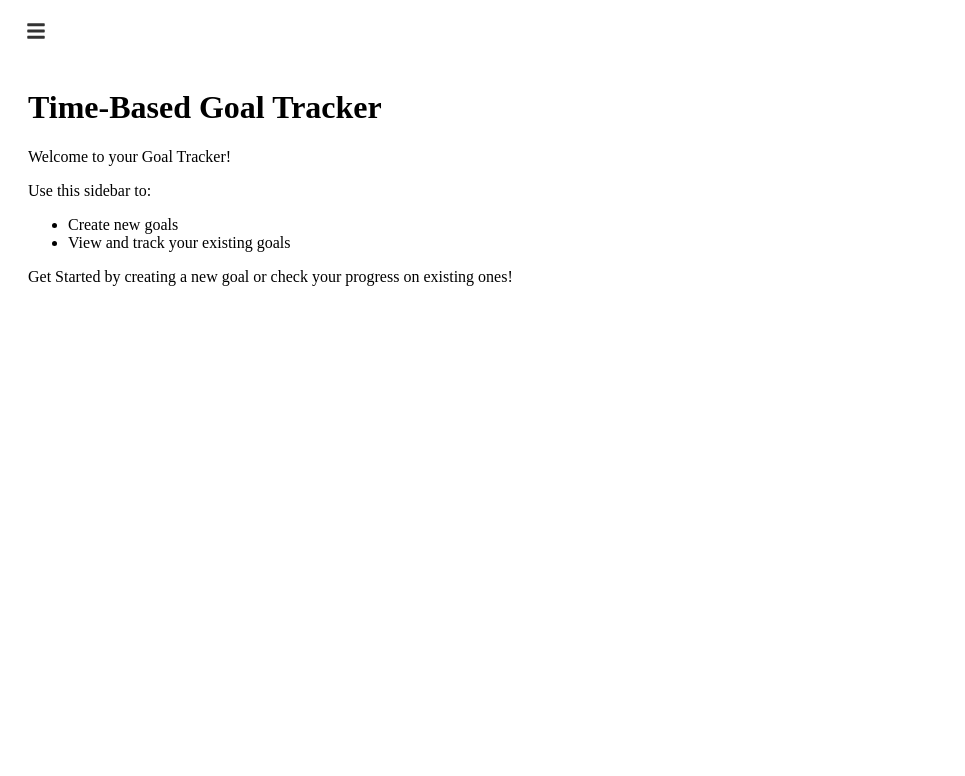
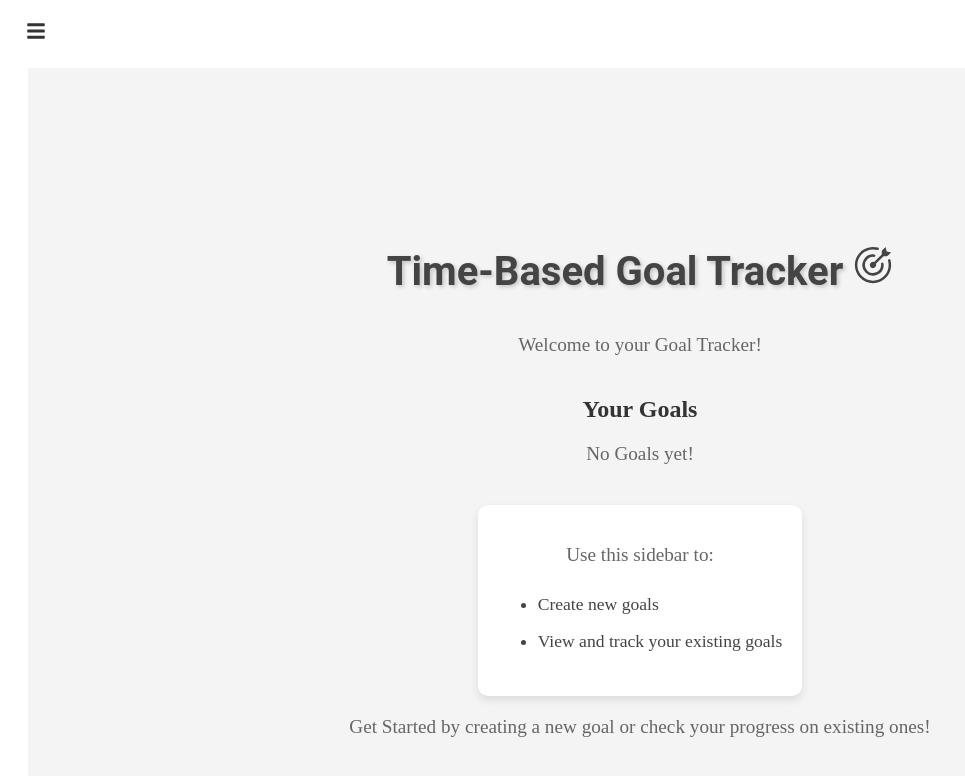
Before and after one commit to Suleman-007/goal-tracker, a React (Vite) app: page / in a window 1280 px wide. Shown: the top 776 px of the page, without its empty margins (0-965 px from the left). Built offline with nearby package versions, Linux system fonts and the light colour scheme.

Commit message:
commit 2

```diff
--- a/src/App.jsx
+++ b/src/App.jsx
@@ -9,6 +9,7 @@ import styles from './CSSModules/App.module.css'
 
 function App() {
 
+  const[goals, setGoals] = useState([]); //shared state to hold data
   const[isSidebarVisible, setIsSidebarVisible] = useState(false);
 
   const toggleSidebar = () =>{
@@ -27,10 +28,10 @@ function App() {
         <FaBars />
       </button>
 
-      <div className={styles.mainContent}>
+      <div className={`${styles.mainContent} ${isSidebarVisible ? styles.shiftRight : ""}`}>
      <Routes>
-       <Route path="/" element={<Dashboard/>}/>
-       <Route path="/create-goal" element={<GoalForm/>}/>
+       <Route path="/" element={<Dashboard goals={goals}/>}/>
+       <Route path="/create-goal" element={<GoalForm setGoals={setGoals}/>}/>
        <Route path="/progress" element={<ProgressVisualization/>}/>
      </Routes>
       </div>
--- a/src/CSSModules/App.module.css
+++ b/src/CSSModules/App.module.css
@@ -22,3 +22,7 @@
     padding: 60px 20px 20px;
     transition: margin-left 0.3s ease-in-out;
 }
+
+.shiftRight{
+    margin-left: 250px;
+}
--- a/src/CSSModules/Dashboard.module.css
+++ b/src/CSSModules/Dashboard.module.css
@@ -0,0 +1,60 @@
+.dashContainer{
+    display: flex;
+    flex-direction: column;
+    align-items: center;
+    justify-content: center;
+    text-align: center;
+    background-color: #f4f4f4;
+    color: #333;
+    height: 100vh;
+    padding: 20px;
+
+}
+
+.dashContainer h1{
+    font-size: 2.5rem;
+    font-weight: bold;
+    text-shadow: 2px 2px 4px rgba(0, 0, 0, 0.2);
+    margin-bottom: 20px;
+    color: #444;
+}
+
+.dashContainer p{
+    font-size: 1.2rem;
+    margin-bottom: 20px;
+    color: #666;
+}
+
+.guideBar{
+    background: #fff;
+    padding: 20px;
+    border-radius: 10px;
+    box-shadow: 0px 4px 8px rgba(0, 0, 0, 0.1);
+    max-width: 600px;
+    margin-top: 20px;
+
+}
+
+.dashContainer li{
+    font-size: 1.1rem;
+    padding: 8px 0;
+    text-align: left;
+    color: #444;
+}
+
+/* .iconButton{
+    background-color: #f7b731;
+    color: #fff;
+    border: none;
+    padding: 12px 20px;
+    font-size: 1rem;
+    font-weight: bold;
+    border-radius: 5px;
+    cursor: pointer;
+    transition: background-color 0.3 ease;
+
+}
+
+.iconButton:hover{
+    background-color: #f39c12;
+} */
--- a/src/CSSModules/GoalForm.module.css
+++ b/src/CSSModules/GoalForm.module.css
@@ -12,13 +12,13 @@
 
 }
 
-h2{
-    font-size: 24px;
-    font-weight: bold;
+h1{
+    font-size: 40px;
+    font-weight: 750;
     color: #333; /*dark grey*/
     margin-bottom: 20px;
     text-align: center;
-
+    font-family: 'Roboto', sans-serif;
 }
 
 .formGroup{
--- a/src/Components/Dashboard.jsx
+++ b/src/Components/Dashboard.jsx
@@ -1,11 +1,33 @@
 import React from 'react'
+import styles from '../CSSModules/Dashboard.module.css'
+import { GoGoal } from "react-icons/go";
 
-function Dashboard() {
+function Dashboard({goals}) {
   return (
+    <div className={styles.dashContainer}>
+      <h1>Time-Based Goal Tracker <GoGoal /></h1>
+      <p>Welcome to your Goal Tracker!</p>
+
+    {/*Display Goals*/}
+
     <div>
-      <h1>Time-Based Goal Tracker</h1>
-      <p>Welcome to your Goal Tracker!</p>
-      <div>
+    <h2>Your Goals</h2>
+    {goals.length === 0 ? (
+      <p>No Goals yet!</p>
+    ) : (
+      goals.map((goal, index) => (
+        <div key={index}>
+          <h3>{goal.title}</h3>
+          <p>Target Sessions: {goal.targetSession}</p>
+          <p>Start Date: {goal.startDate}</p>
+          <p>End Date: {goal.endDate}</p>
+        </div>
+      ))
+    )}
+
+    </div>
+
+      <div className={styles.guideBar}>
       <p> Use this sidebar to:</p>
         <ul>
           <li>Create new goals</li>
--- a/src/Components/GoalForm.jsx
+++ b/src/Components/GoalForm.jsx
@@ -1,7 +1,7 @@
 import React, { useState } from 'react'
 import styles from '../CSSModules/GoalForm.module.css';
 
-function GoalForm() {
+function GoalForm({setGoals}) {
 
   const [goal, setGoal] = useState({
     title: "",
@@ -12,13 +12,14 @@ function GoalForm() {
 
   const handleSubmit = (e) => {
     e.preventDefault();
+    setGoals((prevGoals) => [...prevGoals, goal]);
     console.log("Goal Submitted", goal);
     setGoal({title: "", targetSession: "", startDate: "", endDate: ""});
   };
 
   return (
     <div className={styles.container}>
-      <h2>Create a Goal</h2>
+      <h1>Create New Goal</h1>
       <form onSubmit={handleSubmit}>
         <div className={styles.formGroup}>
           <label>Title</label>
```
